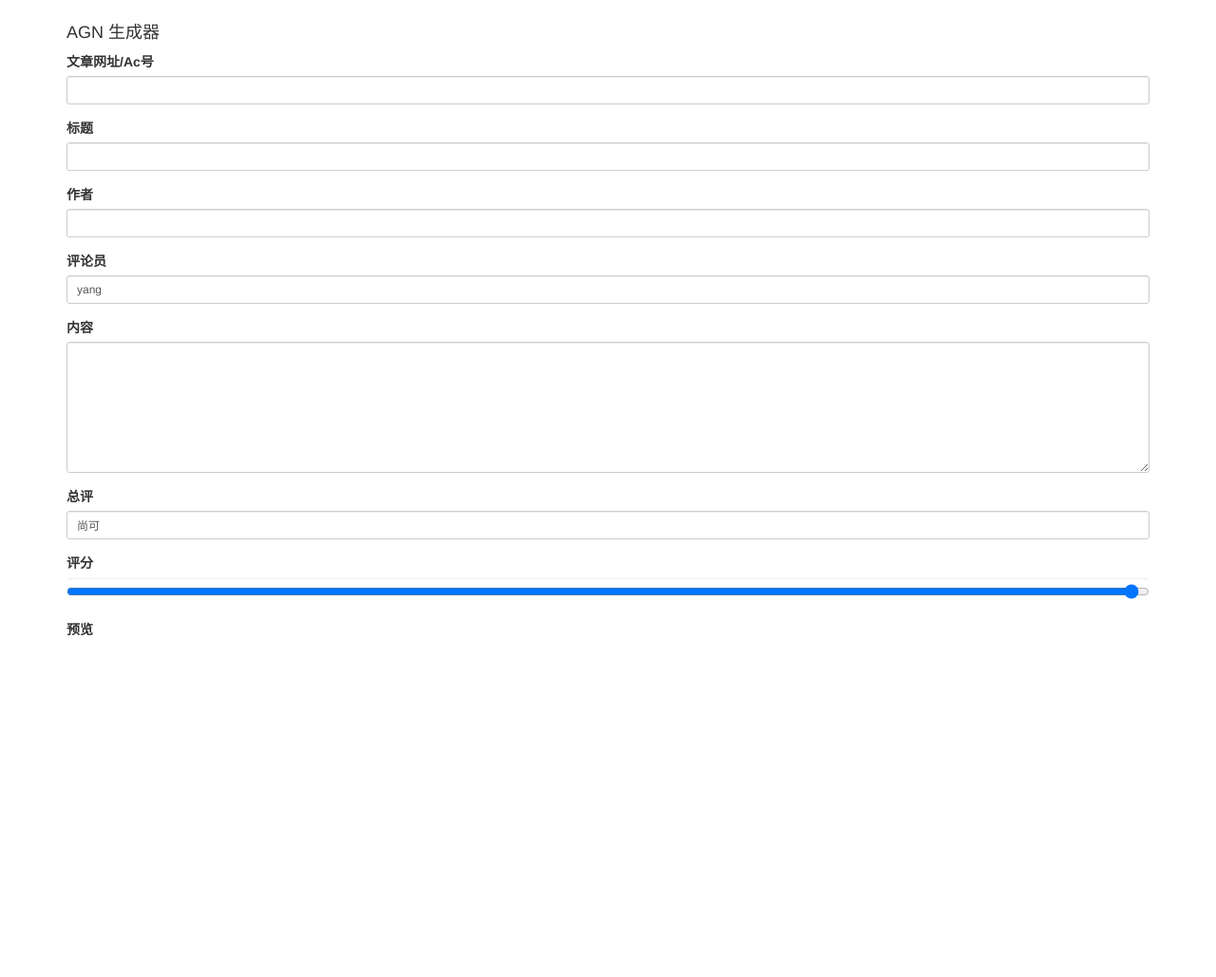
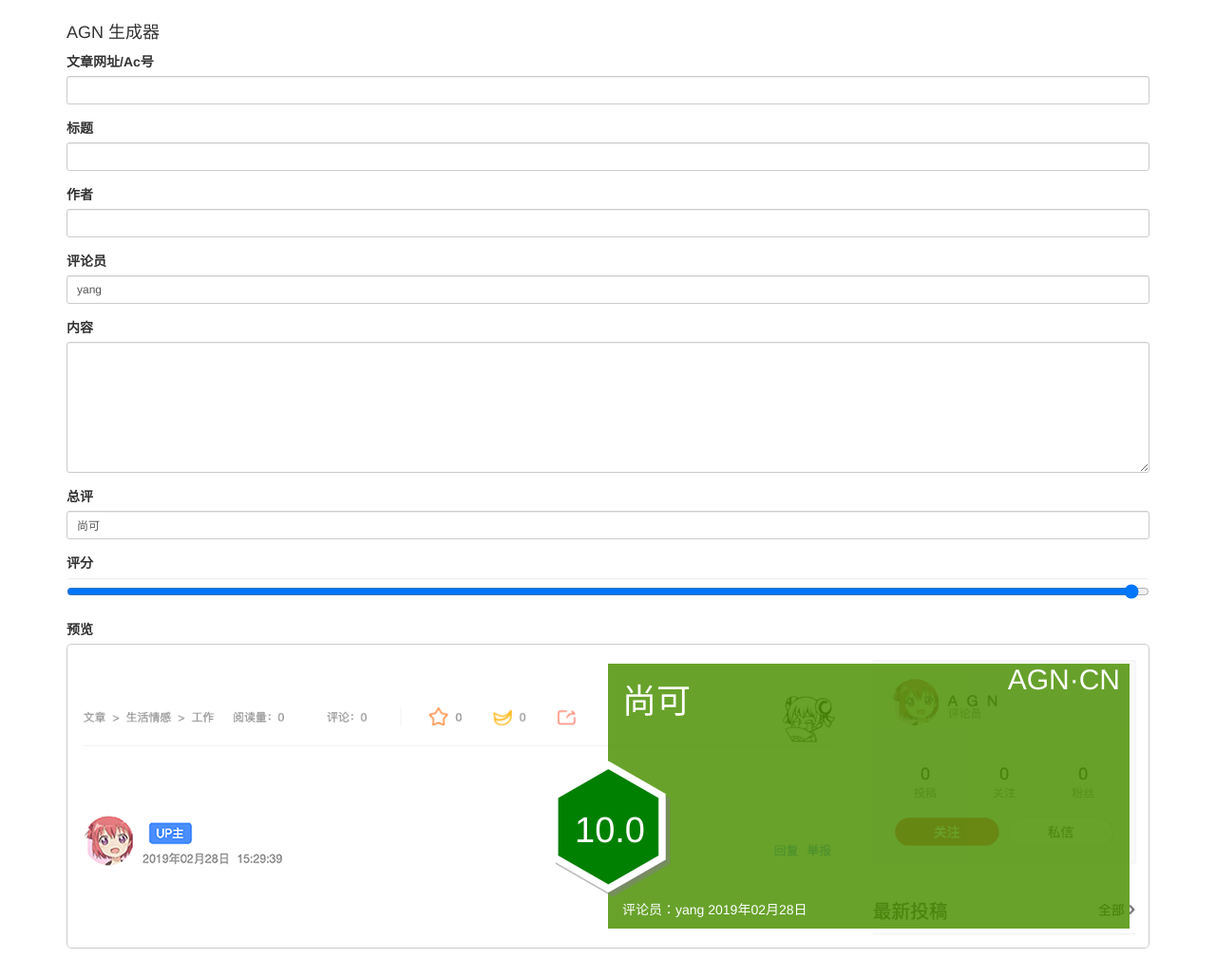
Before and after one commit to yatace/yatace.github.io, a plain HTML site: page agn/index.html in a window 1280 px wide. Shown: the whole page at 95% size. Before the commit the page ends 800 px from the top, so only its background shows below. Drawn offline with nearby package versions, Linux system fonts and the light colour scheme.

Commit message:
fake background

```diff
--- a/agn/index.html
+++ b/agn/index.html
@@ -36,9 +36,8 @@
             padding: 20px;
             border: 1px solid #ccc;
             border-radius: 5px;
-            position: absolute;
-            top: 0;
             width: 100%;
+            background: url(./bg.png) top left/cover no-repeat;
         }
         .bgg{
             background-color: #92d050;
@@ -55,6 +54,19 @@
             right: 10px;
             top: -20px;
             text-align: right;
+        }
+        .title{
+            transform: translate(-22px,0);
+            margin: 0;
+        }
+        .author{
+            width: 220px;
+            height: 68px;
+            background: url(./avatar.png) top left/cover no-repeat;
+            margin-top: 152px;
+            margin-left: -20px;
+            text-indent: 127px;
+            line-height: 54px;
         }
         [v-cloak]{
             display: none;
@@ -98,11 +110,10 @@
     <div class="form-group">
         <label for="content">预览<button class="btn btn-sm btn-success" v-if="acid" @click="captureImage">下载</button></label>
         <div style="position: relative;overflow: hidden">
-            <iframe v-show="acid" :src="`http://www.acfun.cn/a/${acid}`" width="100%" height="335" style="transform: translateY(-50px)" frameborder="0"></iframe>
             <div class="preview" >
                 <div class="col-md-6 col-xs-6 col-sm-6" style="position: relative">
-                    <p class="text-overflow h4">标题：{{title}}</p>
-                    <p class="text-overflow h5">作者：{{author}}</p>
+                    <p class="text-overflow h4 title">{{title}}</p>
+                    <div class="text-overflow author">{{author}}</div>
                     <div class="score">
                         {{score.toFixed(1)}}
                     </div>
@@ -152,15 +163,9 @@
                 val *= 0.6
                 val += 0.4
                 this.bgc = val
-                this.drawScoreBox()
             }
         },
         methods:{
-            drawScoreBox(){
-                // create shape
-                console.log('drwa')
-
-            },
             captureImage(){
                 html2canvas(document.querySelector('.preview')).then(canvas =>{
                     localStorage.setItem( "savedImageData", canvas.toDataURL("image/png") );
```
Also changed, not shown: agn/avatar.png (added), agn/bg.png (added).
